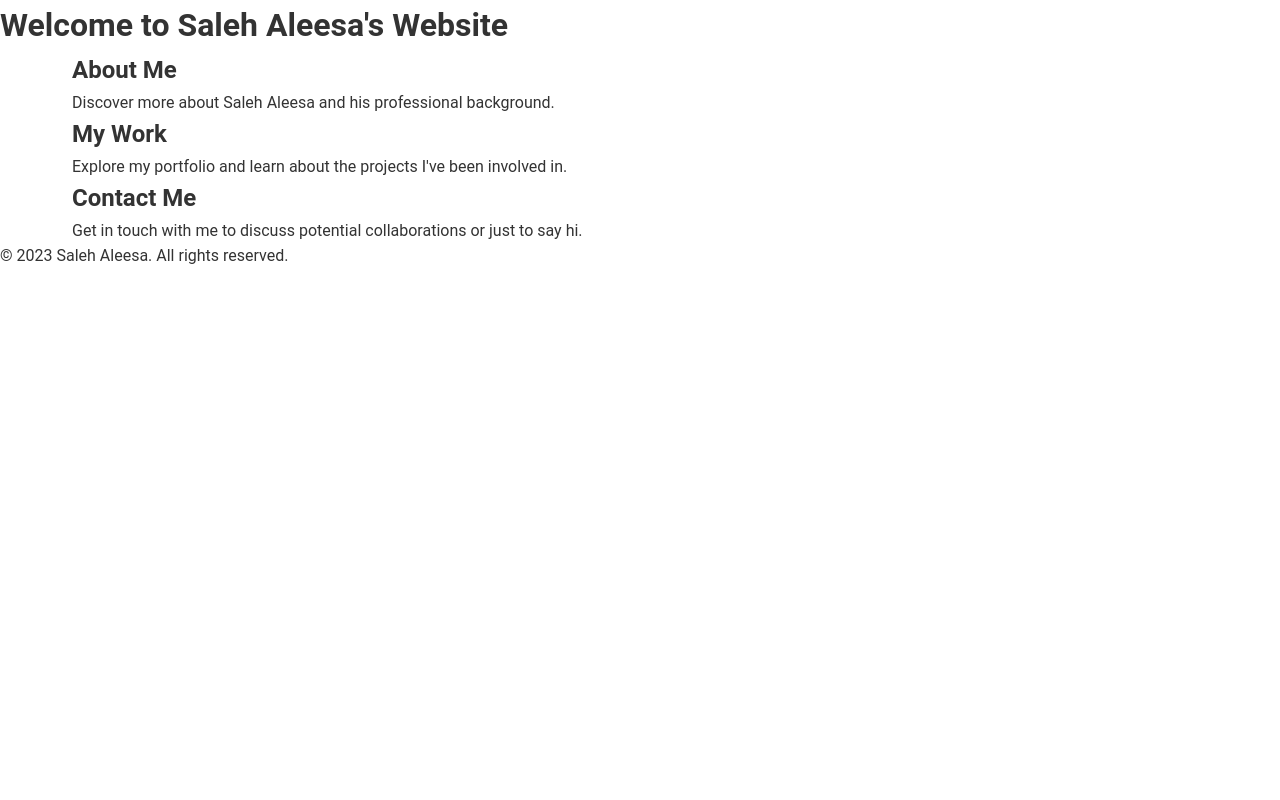
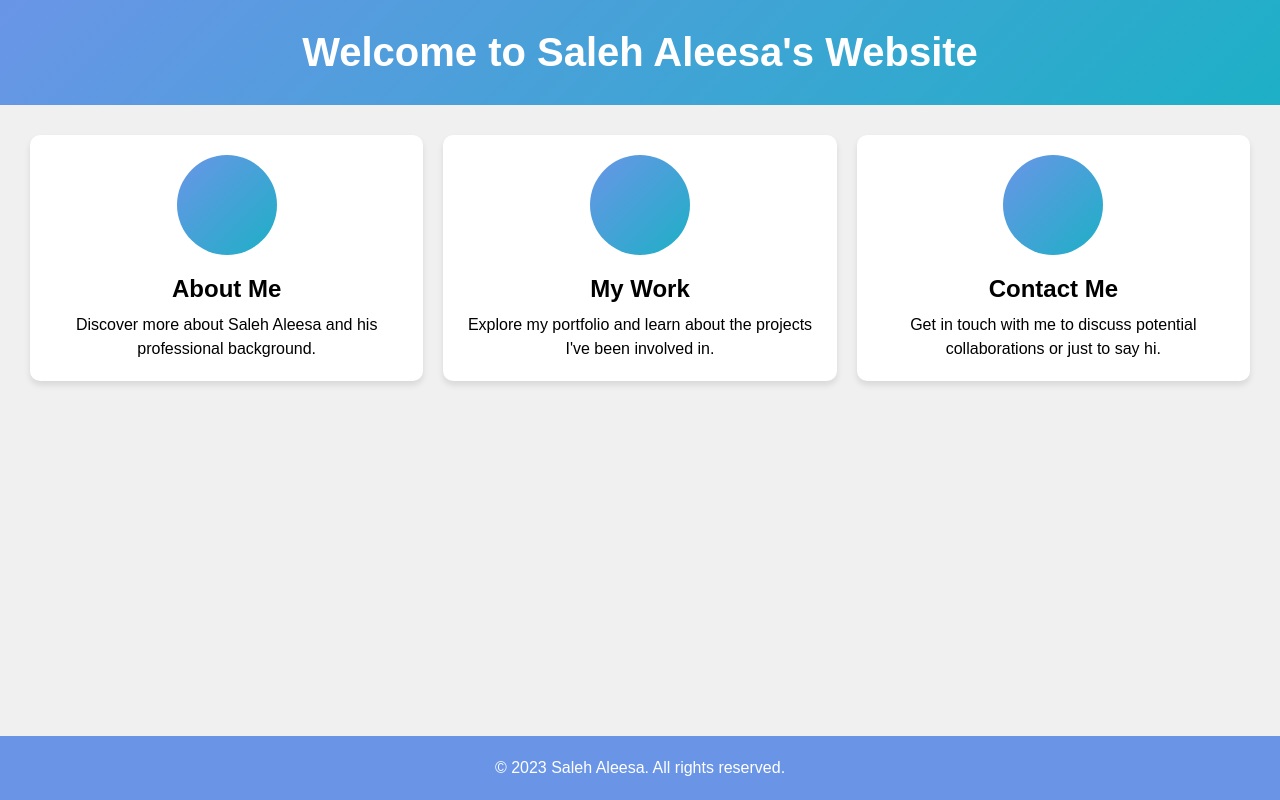
Before and after one commit to PolymathHero/polymathhero, a PHP site: page / in a window 1280 px wide. Run offline with PHP 8.4, Linux system fonts and the light colour scheme.

Commit message:
Update styles.css

```diff
--- a/styles.css
+++ b/styles.css
@@ -1,136 +1,77 @@
 * {
-  margin: 0;
-  padding: 0;
-  box-sizing: border-box;
+    margin: 0;
+    padding: 0;
+    box-sizing: border-box;
 }
 
 body {
-  font-family: 'Roboto', sans-serif;
-  line-height: 1.6;
-  color: #333;
+    font-family: Arial, sans-serif;
+    background-color: #f0f0f0;
+    display: flex;
+    flex-direction: column;
+    min-height: 100vh;
 }
 
-a {
-  text-decoration: none;
-  color: #333;
+header {
+    background: linear-gradient(135deg, #6a95e7, #1db0c6);
+    padding: 30px;
 }
 
-ul {
-  list-style: none;
+header h1 {
+    font-size: 2.5rem;
+    color: #fff;
+    text-align: center;
 }
 
-img {
-  width: 100%;
-  display: block;
+main {
+    flex: 1;
+    padding: 30px;
 }
 
-/* Utility Classes */
 .container {
-  max-width: 1200px;
-  margin: 0 auto;
-  padding: 0 2rem;
+    display: grid;
+    grid-template-columns: repeat(auto-fit, minmax(250px, 1fr));
+    gap: 20px;
+    justify-content: center;
 }
 
-.text-center {
-  text-align: center;
+.card {
+    background-color: #fff;
+    border-radius: 10px;
+    box-shadow: 0 4px 6px rgba(0, 0, 0, 0.1);
+    padding: 20px;
+    text-align: center;
+    transition: transform 0.3s;
 }
 
-/* Navbar */
-.navbar {
-  display: flex;
-  justify-content: space-between;
-  align-items: center;
-  background-color: #333;
-  padding: 1rem;
+.card:hover {
+    transform: translateY(-10px);
 }
 
-.navbar .logo {
-  color: #fff;
-  font-size: 1.5rem;
-  font-weight: bold;
+.circle {
+    width: 100px;
+    height: 100px;
+    border-radius: 50%;
+    background: linear-gradient(135deg, #6a95e7, #1db0c6);
+    margin: 0 auto 20px auto;
 }
 
-.navbar ul {
-  display: flex;
+h2 {
+    font-size: 1.5rem;
+    margin-bottom: 10px;
 }
 
-.navbar ul li {
-  margin-left: 1rem;
+p {
+    font-size: 1rem;
+    line-height: 1.5;
 }
 
-.navbar ul li a {
-  color: #fff;
-  font-size: 1.1rem;
-  padding: 0.25rem 0.5rem;
+footer {
+    background-color: #6a95e7;
+    padding: 20px;
+    text-align: center;
 }
 
-.navbar ul li a:hover {
-  border-bottom: 2px solid #fff;
+footer p {
+    color: #fff;
 }
-
-/* Header */
-.header {
-  background-image: linear-gradient(rgba(0, 0, 0, 0.4), rgba(0, 0, 0, 0.4)), url('https://salehaleesa.com/4-2.png');
-  background-position: center;
-  background-repeat: no-repeat;
-  background-size: cover;
-  height: 100vh;
-  display: flex;
-  justify-content: center;
-  align-items: center;
-  flex-direction: column;
-}
-
-.header h1 {
-  color: #fff;
-  font-size: 4rem;
-  margin-bottom: 1rem;
-}
-.header p {
-  color: #fff;
-  font-size: 1.5rem;
-  margin-bottom: 2rem;
-  max-width: 600px;
-  text-align: center;
-}
-
-.header .btn {
-  display: inline-block;
-  background-color: #fff;
-  color: #333;
-  font-size: 1.1rem;
-  padding: 0.5rem 1.5rem;
-  border: none;
-  cursor: pointer;
-  text-align: center;
-  transition: background-color 0.3s ease;
-}
-
-.header .btn:hover {
-  background-color: rgba(255, 255, 255, 0.8);
-}
-
-/* Media Queries */
-@media screen and (max-width: 960px) {
-  .navbar ul {
-    display: none;
-  }
-
-  .header {
-    background-position: top;
-  }
-
-  .header h1 {
-    font-size: 3rem;
-  }
-
-  .header p {
-    font-size: 1.3rem;
-  }
-}
-
-@media screen and (max-height: 700px) {
-  .header {
-    height: 100%;
-  }
-}
```
